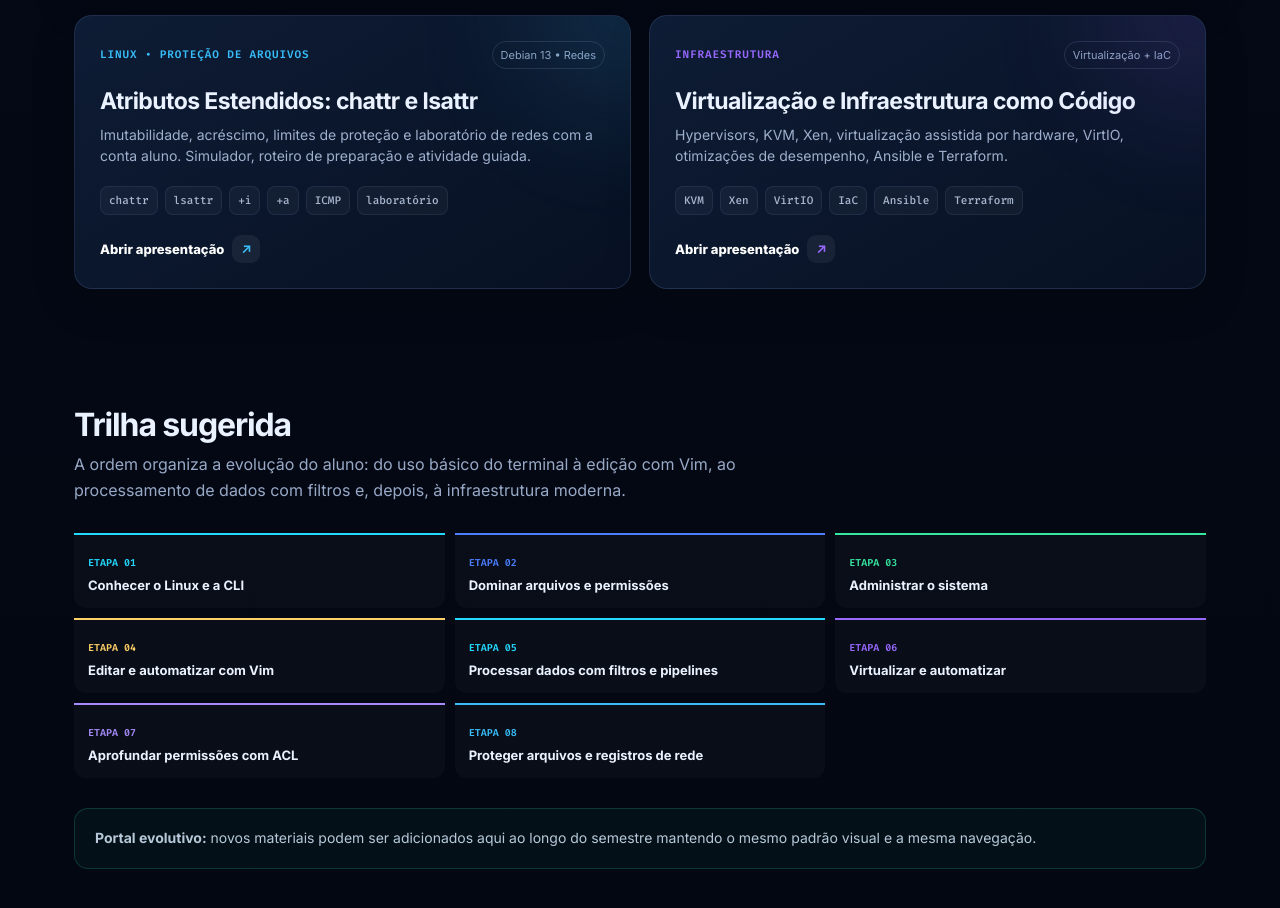
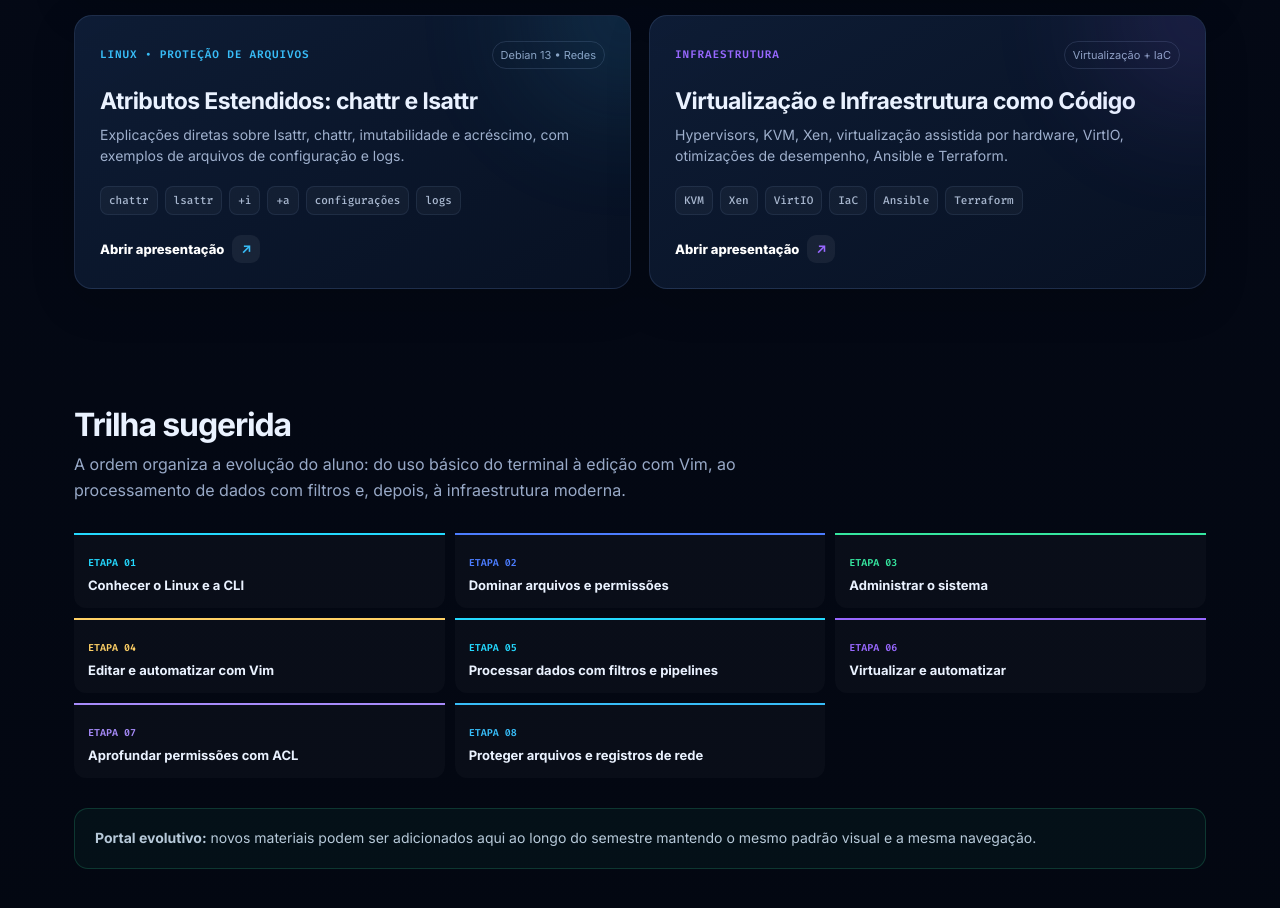
Before and after one commit to zeraimundo/psa-git, a plain HTML site: page index.html in a window 1280 px wide. Shown: the part 1721-2629 px from the top of the page. Drawn offline with Linux system fonts and the light colour scheme.

Commit message:
Atualiza descrição da aula simplificada de atributos

```diff
--- a/index.html
+++ b/index.html
@@ -195,7 +195,7 @@ estudante
 
         <a class="card" href="linux-acl.html" style="--accent:#a78bfa"><div class="card-top"><span class="module">Linux • Permissões avançadas</span><span class="badge">Debian 13 • ACL</span></div><h3>ACL: Acesso, Herança e Máscara</h3><p>Permissões ACL no Debian 13 com exemplos usando o usuário aluno, simulador de máscara e atividade prática.</p><div class="topics"><span>getfacl</span><span>setfacl</span><span>aluno</span><span>ACL padrão</span><span>mask</span></div><span class="open">Abrir apresentação <b>↗</b></span></a>
 
-        <a class="card" href="linux-atributos.html" style="--accent:#38bdf8"><div class="card-top"><span class="module">Linux • Proteção de arquivos</span><span class="badge">Debian 13 • Redes</span></div><h3>Atributos Estendidos: chattr e lsattr</h3><p>Imutabilidade, acréscimo, limites de proteção e laboratório de redes com a conta aluno. Simulador, roteiro de preparação e atividade guiada.</p><div class="topics"><span>chattr</span><span>lsattr</span><span>+i</span><span>+a</span><span>ICMP</span><span>laboratório</span></div><span class="open">Abrir apresentação <b>↗</b></span></a>
+        <a class="card" href="linux-atributos.html" style="--accent:#38bdf8"><div class="card-top"><span class="module">Linux • Proteção de arquivos</span><span class="badge">Debian 13 • Redes</span></div><h3>Atributos Estendidos: chattr e lsattr</h3><p>Explicações diretas sobre lsattr, chattr, imutabilidade e acréscimo, com exemplos de arquivos de configuração e logs.</p><div class="topics"><span>chattr</span><span>lsattr</span><span>+i</span><span>+a</span><span>configurações</span><span>logs</span></div><span class="open">Abrir apresentação <b>↗</b></span></a>
 
         <a class="card" href="virtualizacao-iac.html" style="--accent:#9868ff">
           <div class="card-top"><span class="module">Infraestrutura</span><span class="badge">Virtualização + IaC</span></div>
```
